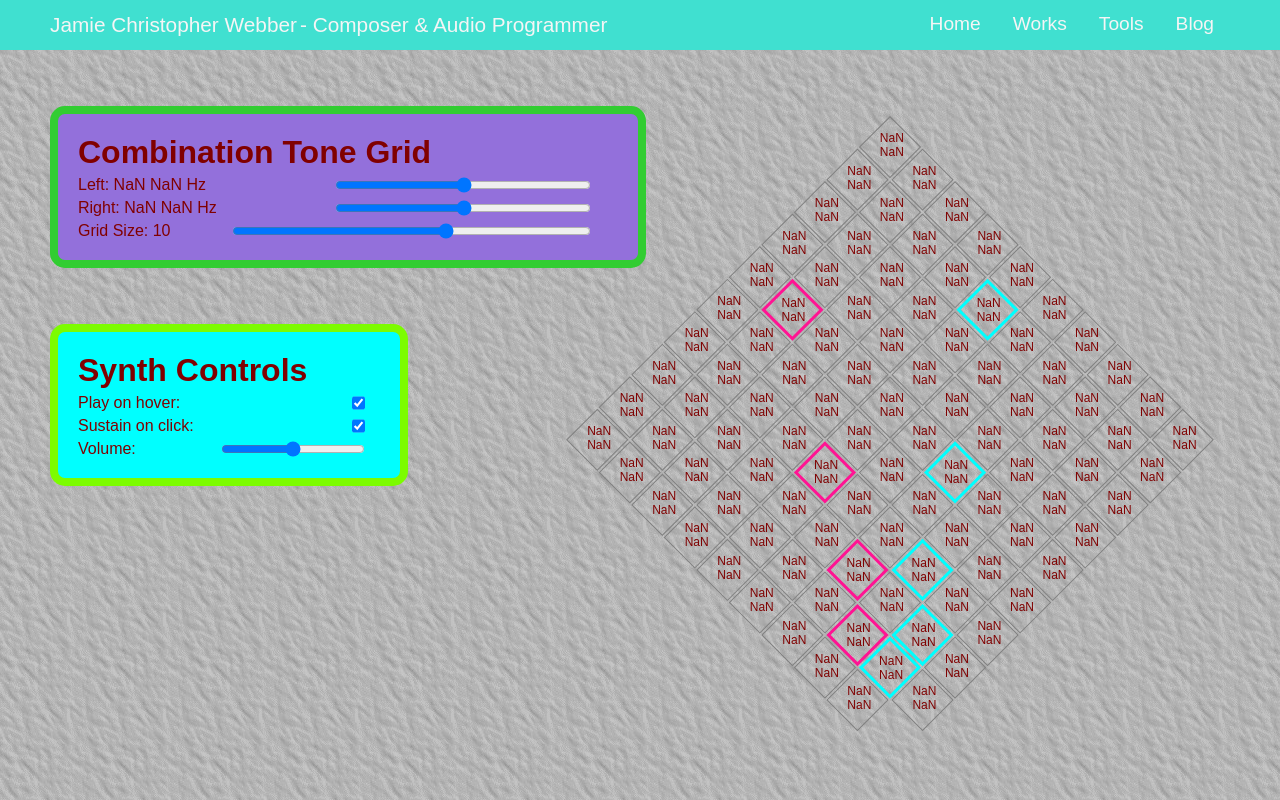
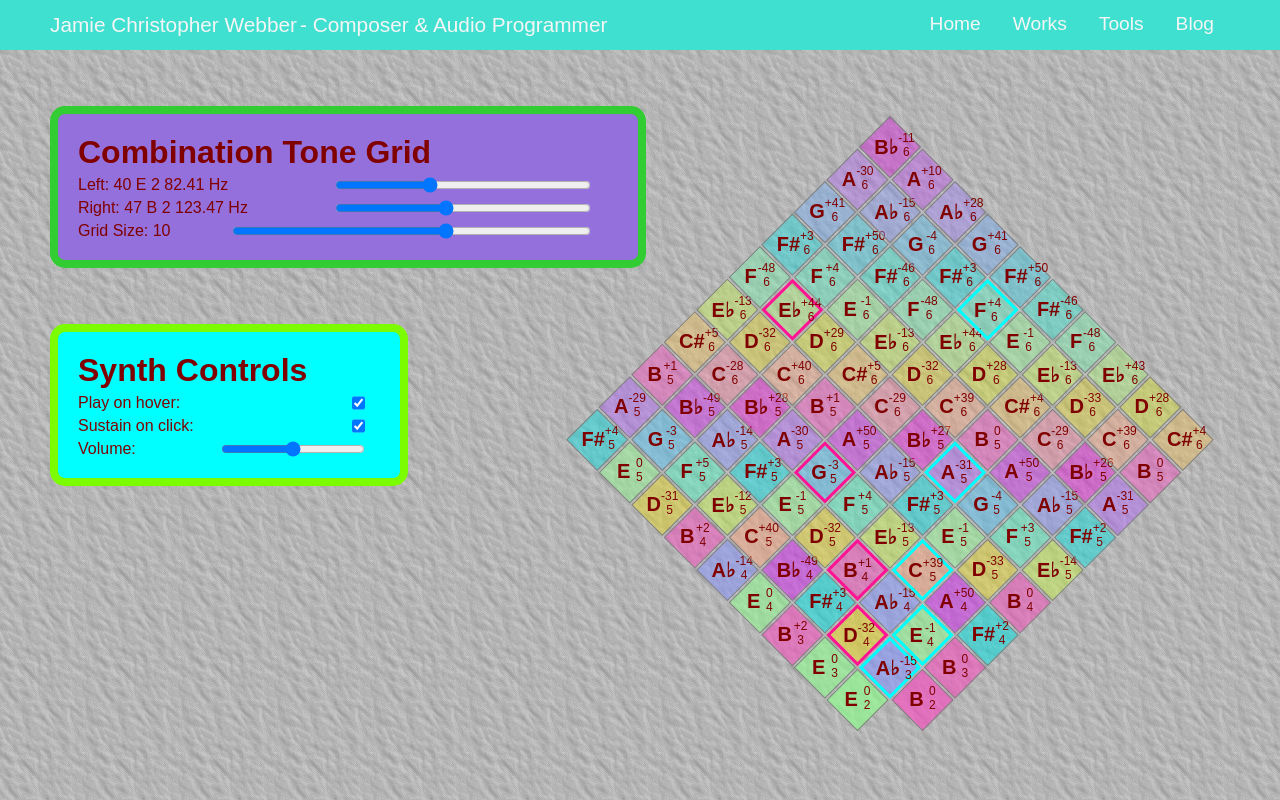
Before and after one commit to jamiecwebber/jcw-website-v2, a React (Create React App) app: page /tools/CTC in a window 1280 px wide. Built offline with nearby package versions, Linux system fonts and the light colour scheme.

Commit message:
fixed naming error between Midi and MIDI - grid loads now but doesn't change

```diff
--- a/src/pages/Tools/CTC/CombinationToneMap.components.js
+++ b/src/pages/Tools/CTC/CombinationToneMap.components.js
@@ -8,6 +8,8 @@ import { CTX } from './CombinationToneMap.context'
 export const CTControls = ( { change, handleLeftChange, handleRightChange, handleGridChange } ) => {
     const [appState, updateState] = useContext(CTX);
     const { leftMIDI, rightMIDI, gridSize } = appState.gridSettings;
+    console.log(appState);
+    console.log("leftMIDI: " + leftMIDI);
 
     let { noteName : leftNote, octave: leftOctave } = midiToNote(leftMIDI);
     let { noteName : rightNote, octave: rightOctave } = midiToNote(rightMIDI);
@@ -16,8 +18,8 @@ export const CTControls = ( { change, handleLeftChange, handleRightChange, handl
         <StyledCTControls>
             <h1>Combination Tone Grid</h1>
                 <ControlContainer>
-                    <div>Left: {leftMIDI} {leftNote} {leftOctave} {midiToFrequency(leftMIDI).toFixed(2)} Hz</div> <ShortSlider type="range" min="1" max="108" value={leftMIDI} class="slider" onChange={handleLeftChange} id="leftMidi"/></ControlContainer>
-                <ControlContainer><div>Right: {rightMIDI} {rightNote} { rightOctave } {midiToFrequency(rightMIDI).toFixed(2)} Hz</div><ShortSlider type="range" min="1" max="108" value={rightMIDI} class="slider" onChange={handleRightChange} id="rightMidi"/></ControlContainer>
+                    <div>Left: {leftMIDI} {leftNote} {leftOctave} {midiToFrequency(leftMIDI).toFixed(2)} Hz</div> <ShortSlider type="range" min="1" max="108" value={leftMIDI} class="slider" onChange={handleLeftChange} id="leftMIDI"/></ControlContainer>
+                <ControlContainer><div>Right: {rightMIDI} {rightNote} { rightOctave } {midiToFrequency(rightMIDI).toFixed(2)} Hz</div><ShortSlider type="range" min="1" max="108" value={rightMIDI} class="slider" onChange={handleRightChange} id="rightMIDI"/></ControlContainer>
                 <ControlContainer>Grid Size: {gridSize} <LongSlider type="range" min="1" max="16" value={gridSize} class="slider" onChange={handleGridChange} id="gridSizeSlider" /> </ControlContainer>
         </StyledCTControls>
     )
@@ -30,7 +32,7 @@ export const CTSynthControls = ( { leftMIDI, rightMIDI, playOnHover, togglePlayO
             <h1>Synth Controls</h1>
             <ControlContainer>Play on hover: <StyledCheckbox type="checkbox" onChange={togglePlayOnHover} checked={playOnHover} /></ControlContainer>
             <ControlContainer>Sustain on click: <StyledCheckbox type="checkbox" onChange={toggleSustainOnClick} checked={sustainOnClick} /></ControlContainer>
-            <ControlContainer>Volume: <ShortSlider type="range" min="0" max="1" step="0.01" value={synthVolume} class="slider" onChange={handleVolumeChange}  /></ControlContainer>
+            <ControlContainer>Volume: <ShortSlider id="volume" type="range" min="0" max="1" step="0.01" value={synthVolume} class="slider" onChange={handleVolumeChange}  /></ControlContainer>
         </StyledCTSynth>
     )
 }
--- a/src/pages/Tools/CTC/CombinationToneMap.context.js
+++ b/src/pages/Tools/CTC/CombinationToneMap.context.js
@@ -17,10 +17,17 @@ export function reducer(state, action) {
     switch(action.type){
         case "CHANGE_LEFT_MIDI":
             // apply necessary logic to update left MIDI
+            console.log(action.type);
+            console.log(id);
+            console.log(value);
             return {...state, gridSettings: {...state.gridSettings, leftMidi: value}};
         case "CHANGE_RIGHT_MIDI":
+            console.log(action.type);
+            console.log(id);
+            console.log(value);
             return {...state, gridSettings: {...state.gridSettings, rightMidi: value}};
         case "CHANGE_GRID_SIZE":
+            console.log(action.type);
             console.log(id);
             console.log(value);
             return {...state};
@@ -34,8 +41,8 @@ export default function Store(props) {
     const stateHook = React.useReducer(reducer, {
         // this is the object that sends the initial values to React
         gridSettings: {
-            leftMidi: 40,
-            rightMidi: 47,
+            leftMIDI: 40,
+            rightMIDI: 47,
             gridSize: 10
         },
         synthSettings: {
--- a/src/pages/Tools/CTC/CombinationToneMap.js
+++ b/src/pages/Tools/CTC/CombinationToneMap.js
@@ -3,8 +3,6 @@ import { CTContainer, StyledControlsContainer } from './CombinationToneMap.style
 import { CTGrid, CTControls, CTSynthControls } from './CombinationToneMap.components'
 
 import { CTX } from './CombinationToneMap.context'
-
-console.log(CTX);
 
 const CTMap = (
 ) => {
```
